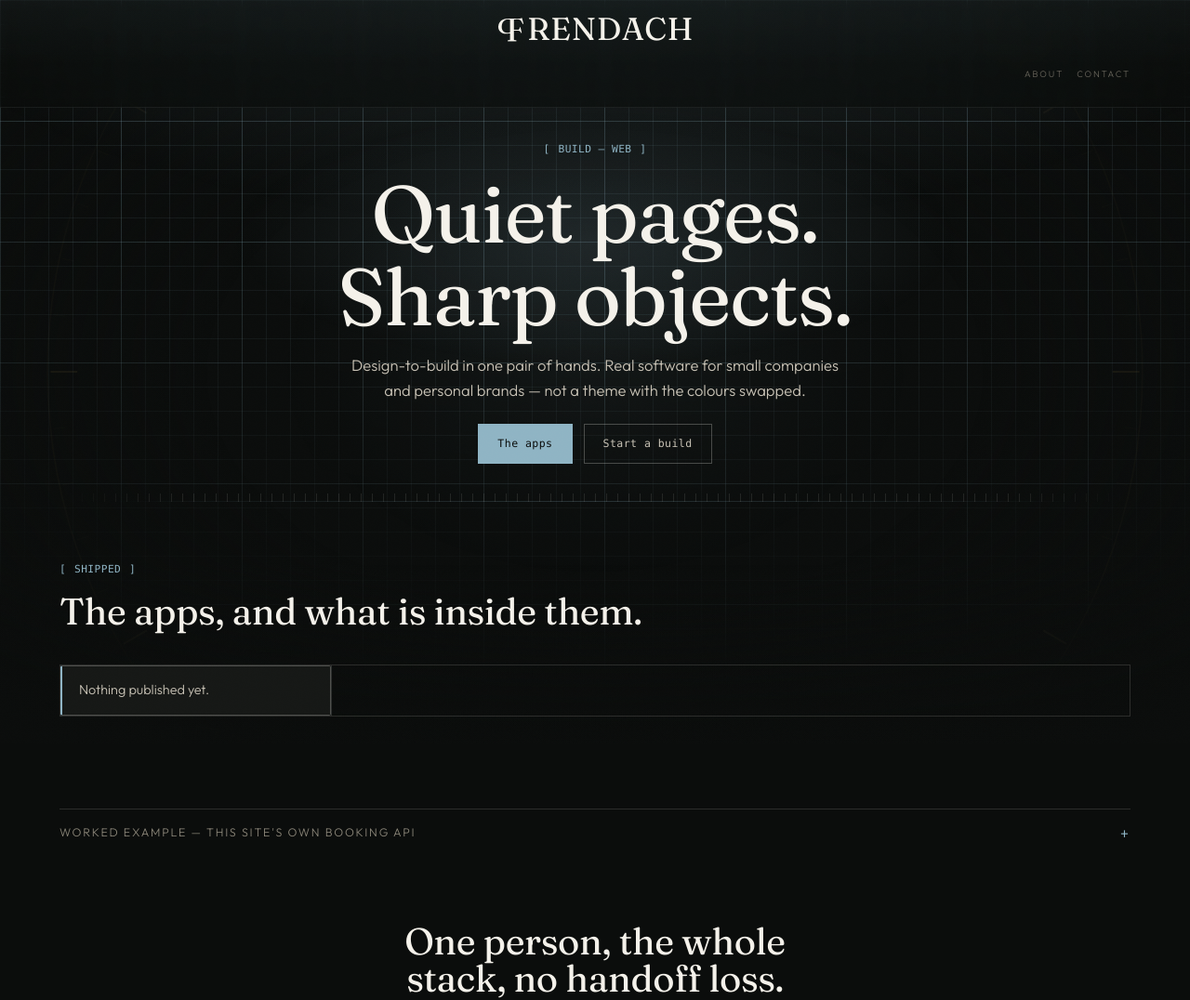
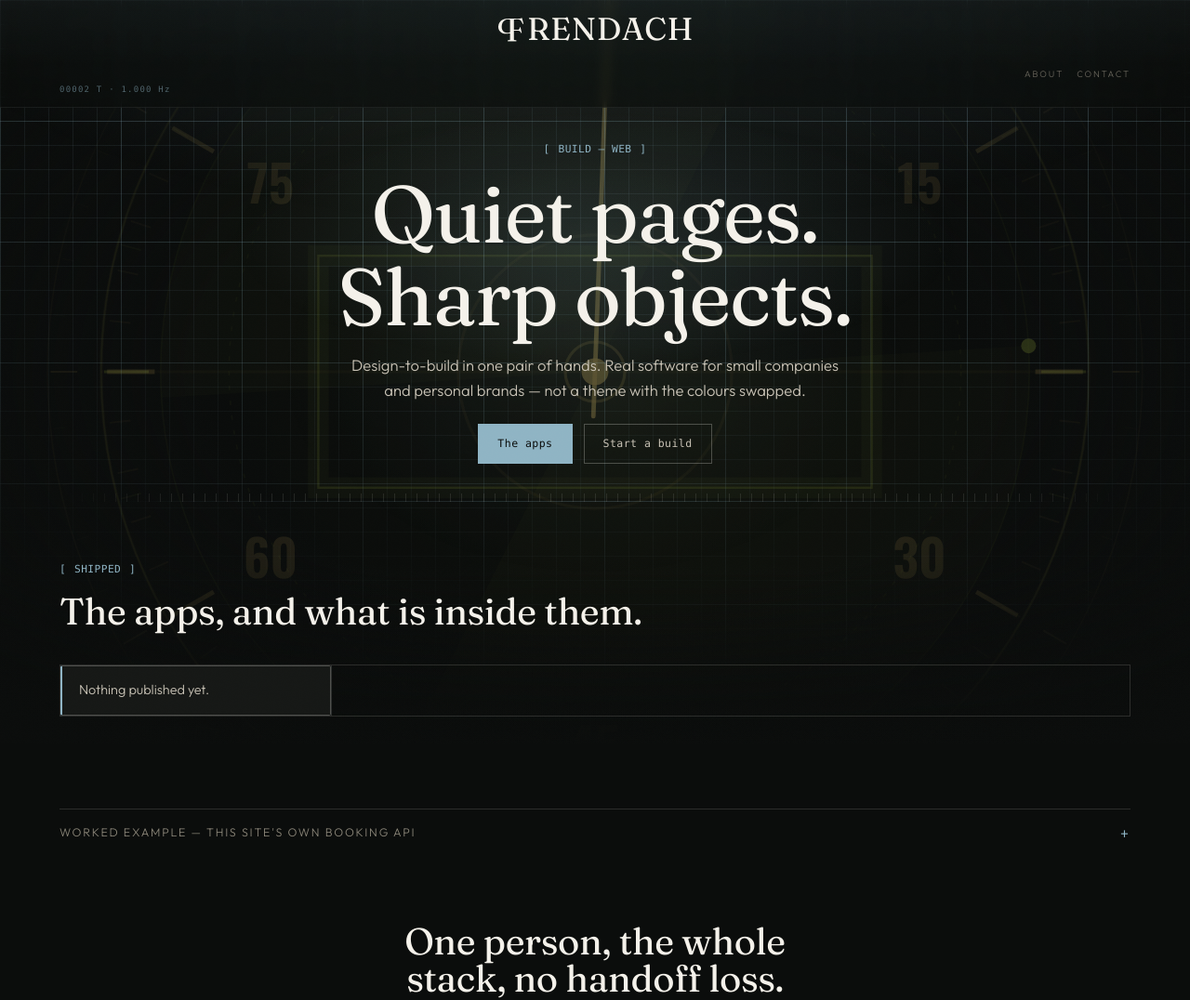
Before and after one commit to paul8frendach/pfrendach, a Django app: page /build/ in a window 1280 px wide. Shown: the top 1076 px of the page at 93% size. Run offline with Django 5.2, Linux system fonts and the light colour scheme; data comes from the database, SQL or seed files in the repository; data that the repository does not hold is empty.

Commit message:
Three clock faces: one mechanism, three ways to read time
The clock is the wardrobe. Every room has one and no two measure time the
same way: Create counts frames on a rotary shutter (24fps, film gate, punched
registration marks), Build reads the escapement itself, Train runs a match
clock (90 minutes, sweeping hand, filling arc, centre circle). All three are
mounted at once and driven from one loop, so a room change cross-fades between
faces and the mechanism never restarts.

A readout in the chrome says what time means in the room you are in — frames,
ticks, or minutes played.

Fixed: runserver's static handler sits outside the middleware chain and sends
only Last-Modified, so browsers heuristically cached edited CSS/JS and served
it with no request at all — correct code on disk, wrong page on screen. Assets
now carry an mtime stamp in DEBUG via {% asset %}. WhiteNoise already hashes
in production, so this costs nothing there.

Co-Authored-By: Claude Opus 5 <noreply@anthropic.com>

```diff
--- /dev/null
+++ b/apps/house/templatetags/house_tags.py
@@ -0,0 +1,39 @@
+"""Template helpers for the house."""
+
+from pathlib import Path
+
+from django import template
+from django.conf import settings
+from django.contrib.staticfiles import finders
+from django.templatetags.static import static
+
+register = template.Library()
+
+_STAMPS: dict[str, str] = {}
+
+
+@register.simple_tag
+def asset(path: str) -> str:
+    """
+    Static URL with a cache-buster stamped from the file's mtime.
+
+    `runserver` serves static through a handler that sits *outside* the
+    middleware chain, so no-store headers cannot be added there, and it sends
+    only Last-Modified — which lets browsers heuristically cache a stylesheet
+    or script and serve it with no request at all. The result is the worst
+    class of bug: correct code on disk, wrong page on screen.
+
+    In production WhiteNoise hashes filenames, so this adds nothing.
+    """
+    url = static(path)
+    if not settings.DEBUG:
+        return url
+
+    if path not in _STAMPS or True:  # always re-stat in dev; the file is changing
+        found = finders.find(path)
+        try:
+            _STAMPS[path] = str(int(Path(found).stat().st_mtime)) if found else "0"
+        except OSError:
+            _STAMPS[path] = "0"
+
+    return f"{url}?v={_STAMPS[path]}"
--- a/static/css/house.css
+++ b/static/css/house.css
@@ -457,6 +457,22 @@ p:last-child { margin-bottom: 0; }
    Off the centre axis entirely, at the rail's right edge, in the quietest
    type on the page. Present when wanted, invisible until then. */
 
+/* The room's own reading of the time. Deliberately the smallest, quietest
+   thing in the chrome: you notice it on the second visit, not the first. */
+.readout {
+  position: absolute;
+  left: 0;
+  bottom: -2px;
+  font-family: ui-monospace, "SF Mono", Menlo, monospace;
+  font-size: 0.56rem;
+  letter-spacing: 0.14em;
+  color: color-mix(in srgb, var(--accent) 52%, transparent);
+  white-space: nowrap;
+  pointer-events: none;
+  opacity: calc(1 - var(--cond));
+  transition: color 0.6s var(--ease);
+}
+
 .subnav {
   position: absolute;
   right: 0;
@@ -1764,3 +1780,31 @@ a.tile:hover { background: color-mix(in srgb, var(--accent) 5%, transparent); }
   35%  { opacity: 1; }
   to   { transform: translateX(46%); opacity: 0; }
 }
+
+/* ---------------------------------------------------------------- faces
+   Three clock faces live in the ground at once, driven by one loop. The room
+   decides which one you are looking at; changing rooms cross-fades between
+   them, so the mechanism never restarts — it only ever changes how it is read. */
+
+.ground .cw,
+.ground .cw--shutter,
+.ground .cw--match {
+  position: absolute;
+  left: 50%;
+  top: 50%;
+  width: max(150vw, 150vh);
+  height: auto;
+  translate:
+    calc(-50% + var(--pdx) * 14px)
+    calc(-50% + var(--pdy) * 10px);
+  opacity: 0;
+  transition: opacity 700ms var(--ease);
+}
+
+[data-world="build"] .ground .cw:not(.cw--shutter):not(.cw--match) { opacity: 0.34; }
+[data-world="create"] .ground .cw--shutter { opacity: 0.5; }
+[data-world="train"] .ground .cw--match { opacity: 0.36; }
+
+/* The house itself shows the movement, quietly — it is the room the other
+   three are inside. */
+[data-world="house"] .ground .cw:not(.cw--shutter):not(.cw--match) { opacity: 0.3; }
--- a/static/js/clockwork.js
+++ b/static/js/clockwork.js
@@ -143,6 +143,113 @@
     );
   }
 
+  /* ======================================================================
+     Three faces, one mechanism.
+
+     The clock is the wardrobe: every room has one, and no two rooms measure
+     time the same way. Create counts frames on a rotary shutter. Build reads
+     the escapement itself. Train runs a match clock. All three are driven from
+     the same elapsed seconds, so they never drift apart.
+     ====================================================================== */
+
+  /* ---- CREATE: a rotary shutter. Time in frames, at 24fps. ---- */
+
+  function shutterMarkup() {
+    var uid = "sh" + Math.floor(Math.random() * 1e6);
+    var GLOW = "var(--glow)";
+    var marks = "";
+    for (var i = 0; i < 24; i++) {
+      var a = (i / 24) * Math.PI * 2 - Math.PI / 2;
+      var major = i % 6 === 0;
+      var inner = major ? 300 : 316;
+      marks +=
+        '<line data-frame="' + i + '"' +
+        ' x1="' + (400 + inner * Math.cos(a)).toFixed(2) + '" y1="' + (400 + inner * Math.sin(a)).toFixed(2) + '"' +
+        ' x2="' + (400 + 330 * Math.cos(a)).toFixed(2) + '" y2="' + (400 + 330 * Math.sin(a)).toFixed(2) + '"' +
+        ' stroke="' + GLOW + '" stroke-opacity="' + (major ? 0.4 : 0.13) + '"' +
+        ' stroke-width="' + (major ? 2 : 1) + '"/>';
+    }
+    // registration marks, the way a frame is punched
+    var reg = "";
+    [[110, 110], [690, 110], [110, 690], [690, 690]].forEach(function (pt) {
+      reg +=
+        '<path d="M ' + (pt[0] - 16) + ' ' + pt[1] + ' H ' + (pt[0] + 16) +
+        ' M ' + pt[0] + ' ' + (pt[1] - 16) + ' V ' + (pt[1] + 16) + '"' +
+        ' stroke="' + GLOW + '" stroke-opacity="0.22" stroke-width="1"/>' +
+        '<circle cx="' + pt[0] + '" cy="' + pt[1] + '" r="7" stroke="' + GLOW + '" stroke-opacity="0.16"/>';
+    });
+
+    return (
+      '<svg class="cw cw--shutter" viewBox="0 0 800 800" aria-hidden="true" fill="none">' +
+      '<defs><radialGradient id="' + uid + '" cx="50%" cy="46%" r="52%">' +
+      '<stop offset="0%" stop-color="' + GLOW + '" stop-opacity="0.10"/>' +
+      '<stop offset="100%" stop-color="var(--ink)" stop-opacity="0"/>' +
+      "</radialGradient></defs>" +
+      '<circle cx="400" cy="400" r="330" fill="url(#' + uid + ')"/>' +
+      '<circle cx="400" cy="400" r="332" stroke="' + GLOW + '" stroke-opacity="0.16"/>' +
+      '<circle cx="400" cy="400" r="246" stroke="' + GLOW + '" stroke-opacity="0.09" stroke-dasharray="3 7"/>' +
+      marks + reg +
+
+      // the shutter itself: two opposed blades sweeping the gate
+      '<g data-shutter>' +
+      '<path d="M 400 400 L 400 108 A 292 292 0 0 1 653 546 Z" fill="' + GLOW + '" fill-opacity="0.045"/>' +
+      '<path d="M 400 400 L 400 692 A 292 292 0 0 1 147 254 Z" fill="' + GLOW + '" fill-opacity="0.045"/>' +
+      '<circle cx="400" cy="400" r="292" stroke="' + GLOW + '" stroke-opacity="0.1"/>' +
+      "</g>" +
+
+      // the gate: what the lens actually sees, 2.39:1
+      '<rect x="214" y="322" width="372" height="156" stroke="' + GLOW + '" stroke-opacity="0.3" stroke-width="1.5"/>' +
+      '<rect x="214" y="322" width="372" height="156" stroke="' + GLOW + '" stroke-opacity="0.08" stroke-width="14"/>' +
+      '<circle data-shutter-pin cx="400" cy="108" r="5" fill="' + GLOW + '" fill-opacity="0.55"/>' +
+      "</svg>"
+    );
+  }
+
+  /* ---- TRAIN: a match clock. Time in minutes played, out of 90. ---- */
+
+  function matchMarkup() {
+    var GOLD = "var(--gold)";
+    var ticks = "";
+    for (var i = 0; i < 60; i++) {
+      var a = (i / 60) * Math.PI * 2 - Math.PI / 2;
+      var major = i % 5 === 0;
+      var inner = major ? 296 : 314;
+      ticks +=
+        '<line x1="' + (400 + inner * Math.cos(a)).toFixed(2) + '" y1="' + (400 + inner * Math.sin(a)).toFixed(2) + '"' +
+        ' x2="' + (400 + 328 * Math.cos(a)).toFixed(2) + '" y2="' + (400 + 328 * Math.sin(a)).toFixed(2) + '"' +
+        ' stroke="' + GOLD + '" stroke-opacity="' + (major ? 0.42 : 0.13) + '"' +
+        ' stroke-width="' + (major ? 3 : 1.2) + '"/>';
+    }
+    // the quarters of a match, stencilled
+    var nums = "";
+    [[0, "90"], [15, "15"], [30, "30"], [45, "45"], [60, "60"], [75, "75"]].forEach(function (pair) {
+      var a = (pair[0] / 90) * Math.PI * 2 - Math.PI / 2;
+      nums +=
+        '<text x="' + (400 + 252 * Math.cos(a)).toFixed(1) + '" y="' + (400 + 252 * Math.sin(a) + 13).toFixed(1) + '"' +
+        ' text-anchor="middle" fill="' + GOLD + '" fill-opacity="0.3"' +
+        ' font-family="Oswald, sans-serif" font-size="34" font-weight="600">' + pair[1] + "</text>";
+    });
+
+    return (
+      '<svg class="cw cw--match" viewBox="0 0 800 800" aria-hidden="true" fill="none">' +
+      // the full-time arc, filling as the match runs
+      '<circle cx="400" cy="400" r="332" stroke="' + GOLD + '" stroke-opacity="0.12" stroke-width="2"/>' +
+      '<circle data-match-arc cx="400" cy="400" r="332" stroke="' + GOLD + '" stroke-opacity="0.5"' +
+      ' stroke-width="4" stroke-linecap="round" transform="rotate(-90 400 400)"' +
+      ' stroke-dasharray="2086" stroke-dashoffset="2086"/>' +
+      ticks + nums +
+      // centre spot and halfway line, because this is a pitch as much as a dial
+      '<line x1="68" y1="400" x2="732" y2="400" stroke="' + GOLD + '" stroke-opacity="0.08" stroke-width="2"/>' +
+      '<circle cx="400" cy="400" r="92" stroke="' + GOLD + '" stroke-opacity="0.1" stroke-width="2"/>' +
+      '<g data-match-hand>' +
+      '<line x1="400" y1="430" x2="400" y2="118" stroke="' + GOLD + '" stroke-opacity="0.75" stroke-width="3" stroke-linecap="round"/>' +
+      "</g>" +
+      '<circle cx="400" cy="400" r="9" fill="' + GOLD + '" fill-opacity="0.75"/>' +
+      '<circle cx="400" cy="400" r="20" stroke="' + GOLD + '" stroke-opacity="0.3" stroke-width="2"/>' +
+      "</svg>"
+    );
+  }
+
   /**
    * Draw a movement into `el` and run it. Returns a handle with
    * `.drive(elapsed, crankTheta)` for a caller that owns the clock, or it
@@ -226,9 +333,87 @@
     };
   }
 
+  /**
+   * Mount all three faces into one element and run them from a single clock.
+   * They are never unmounted — the CSS decides which room's face is visible,
+   * so changing worlds cross-fades between them and nothing ever restarts.
+   * That continuity is the point: it is the same mechanism behind every door.
+   */
+  function mountFaces(el, opts) {
+    opts = opts || {};
+    var rate = typeof opts.rate === "number" ? opts.rate : 1;
+
+    el.insertAdjacentHTML("afterbegin", shutterMarkup());
+    el.insertAdjacentHTML("afterbegin", matchMarkup());
+    var movement = mount(el, { rate: rate, noGlow: opts.noGlow });
+
+    var shutter = el.querySelector("[data-shutter]");
+    var shutterPin = el.querySelector("[data-shutter-pin]");
+    var frames = el.querySelectorAll("[data-frame]");
+    var hand = el.querySelector("[data-match-hand]");
+    var arc = el.querySelector("[data-match-arc]");
+    var ARC_LEN = 2086;
+
+    var lastFrame = -1;
+    var raf = 0;
+    var stopped = false;
+
+    // What each room means by "now". Same seconds in, three different readings.
+    var reading = { frame: 0, tick: 0, minute: 0, second: 0 };
+
+    function drive(elapsed) {
+      movement.drive(elapsed, 0);
+
+      /* Create: 24 frames a second, but slowed to the ambient rate so the
+         shutter reads as a lazy sweep rather than a strobe. */
+      var frame = Math.floor(elapsed * 24);
+      shutter.setAttribute("transform", "rotate(" + (elapsed * 82).toFixed(2) + " 400 400)");
+      if (shutterPin) {
+        var a = (elapsed * 82 - 90) * Math.PI / 180;
+        shutterPin.setAttribute("cx", (400 + 292 * Math.cos(a)).toFixed(1));
+        shutterPin.setAttribute("cy", (400 + 292 * Math.sin(a)).toFixed(1));
+      }
+      if (frame !== lastFrame) {
+        lastFrame = frame;
+        var lit = frames[frame % 24];
+        if (lit) {
+          lit.style.strokeOpacity = "0.85";
+          window.setTimeout(function () { lit.style.strokeOpacity = ""; }, 110);
+        }
+      }
+
+      /* Train: a match clock. 90 minutes, running at a minute every two
+         seconds, so a visitor sees it move without waiting for a half. */
+      var played = (elapsed * 0.5) % 90;
+      hand.setAttribute("transform", "rotate(" + ((played / 90) * 360).toFixed(2) + " 400 400)");
+      arc.setAttribute("stroke-dashoffset", (ARC_LEN * (1 - played / 90)).toFixed(1));
+
+      reading.frame = frame % 24;
+      reading.tick = Math.floor(elapsed * BALANCE_HZ * 2);
+      reading.minute = Math.floor(played);
+      reading.second = Math.floor((played % 1) * 60);
+      return reading;
+    }
+
+    function loop(now) {
+      if (stopped) return;
+      var r = drive((now / 1000) * rate);
+      if (opts.onTick) opts.onTick(r);
+      raf = requestAnimationFrame(loop);
+    }
+    if (opts.autorun) raf = requestAnimationFrame(loop);
+
+    return {
+      drive: drive,
+      reading: reading,
+      stop: function () { stopped = true; cancelAnimationFrame(raf); movement.stop(); },
+    };
+  }
+
   window.PF = window.PF || {};
   window.PF.clockwork = {
     mount: mount,
+    mountFaces: mountFaces,
     sliderCrank: sliderCrank,
     markup: svgMarkup,
     BALANCE_HZ: BALANCE_HZ,
--- a/static/js/house.js
+++ b/static/js/house.js
@@ -179,7 +179,30 @@
   var ground = document.querySelector("[data-ground]");
   if (ground && !reduced && window.PF && window.PF.clockwork && !ground.dataset.mounted) {
     ground.dataset.mounted = "1";
-    window.PF.clockwork.mount(ground, { autorun: true, rate: 0.16, noGlow: true });
+    var readout = document.querySelector("[data-readout]");
+
+    window.PF.clockwork.mountFaces(ground, {
+      autorun: true,
+      rate: 0.16,
+      noGlow: true,
+      /* The readout in the chrome says what time means in this room: frames
+         under a shutter, ticks off an escapement, minutes of a match. Written
+         at most once a second — it is a clock, not a stopwatch. */
+      onTick: readout ? (function () {
+        var last = "";
+        return function (r) {
+          var world = document.documentElement.getAttribute("data-world");
+          var text =
+            world === "create" ? "F" + String(r.frame).padStart(2, "0") + " · 24 FPS" :
+            world === "build"  ? String(r.tick).padStart(5, "0") + " T · 1.000 Hz" :
+            world === "train"  ? String(r.minute).padStart(2, "0") + ":" + String(r.second).padStart(2, "0") + " PLAYED" :
+            "";
+          if (text === last) return;
+          last = text;
+          readout.textContent = text;
+        };
+      })() : null,
+    });
   }
 
   /* ---------------------------------------------------------- presence
--- a/templates/base.html
+++ b/templates/base.html
@@ -1,4 +1,4 @@
-{% load static %}<!doctype html>
+{% load static house_tags %}<!doctype html>
 <html lang="en" data-world="{% block world %}{{ current_world }}{% endblock %}">
 <head>
   <meta charset="utf-8">
@@ -32,8 +32,8 @@
   {% endcomment %}
   <link rel="stylesheet" href="https://fonts.googleapis.com/css2?family=Fraunces:opsz,wght,SOFT,WONK@72,400..700,0,0..1&family=Outfit:wght@300;400;500&family=Anton&family=Oswald:wght@300;500;600&family=Montserrat:wght@300;400;500&display=swap">
 
-  <link rel="stylesheet" href="{% static 'css/house.css' %}">
-  <link rel="stylesheet" href="{% static 'css/worlds.css' %}">
+  <link rel="stylesheet" href="{% asset 'css/house.css' %}">
+  <link rel="stylesheet" href="{% asset 'css/worlds.css' %}">
   {% block curtain_css %}{% endblock %}
   {% block extra_head %}{% endblock %}
 </head>
@@ -68,9 +68,9 @@
   {% include "partials/footer.html" %}
   </div>
 
-  <script src="{% static 'js/clockwork.js' %}" defer></script>
-  <script src="{% static 'js/house.js' %}" defer></script>
-  <script src="{% static 'js/router.js' %}" defer></script>
+  <script src="{% asset 'js/clockwork.js' %}" defer></script>
+  <script src="{% asset 'js/house.js' %}" defer></script>
+  <script src="{% asset 'js/router.js' %}" defer></script>
   {% block curtain_js %}{% endblock %}
   {% block extra_js %}{% endblock %}
 </body>
--- a/templates/house/flash.html
+++ b/templates/house/flash.html
@@ -1,10 +1,10 @@
 {% extends "base.html" %}
-{% load static %}
+{% load static house_tags %}
 
 {% block title %}Sting — Paul Frendach{% endblock %}
 {% block world %}house{% endblock %}
 {% block extra_head %}<meta name="robots" content="noindex">{% endblock %}
-{% block curtain_css %}<link rel="stylesheet" href="{% static 'css/curtain.css' %}">{% endblock %}
+{% block curtain_css %}<link rel="stylesheet" href="{% asset 'css/curtain.css' %}">{% endblock %}
 
 {% block content %}
 {% comment %}
@@ -37,4 +37,4 @@ mp4 masters stay in static/flash/ for graphics work — not played on this site.
 </section>
 {% endblock %}
 
-{% block curtain_js %}<script src="{% static 'js/sting.js' %}" defer></script>{% endblock %}
+{% block curtain_js %}<script src="{% asset 'js/sting.js' %}" defer></script>{% endblock %}
--- a/templates/house/home.html
+++ b/templates/house/home.html
@@ -1,12 +1,12 @@
 {% extends "base.html" %}
-{% load static %}
+{% load static house_tags %}
 
 {% block title %}Paul Frendach — Create · Build · Train{% endblock %}
 {% block world %}house{% endblock %}
 
-{% block curtain_css %}<link rel="stylesheet" href="{% static 'css/curtain.css' %}">{% endblock %}
+{% block curtain_css %}<link rel="stylesheet" href="{% asset 'css/curtain.css' %}">{% endblock %}
 {% block curtain %}{% include "partials/curtain.html" %}{% endblock %}
-{% block curtain_js %}<script src="{% static 'js/sting.js' %}" defer></script>{% endblock %}
+{% block curtain_js %}<script src="{% asset 'js/sting.js' %}" defer></script>{% endblock %}
 
 {% block content %}
 
--- a/templates/partials/chrome.html
+++ b/templates/partials/chrome.html
@@ -32,6 +32,12 @@ cross-fade, so nothing ever jumps from one layout to another.
         {% endfor %}
       </nav>
 
+      {% comment %}
+      What time means in this room. Frames under a shutter, ticks off an
+      escapement, minutes of a match — the same mechanism, read three ways.
+      {% endcomment %}
+      <span class="readout" data-readout aria-hidden="true"></span>
+
       <nav class="subnav" aria-label="More">
         <a href="{% url 'house:about' %}"
            {% if request.resolver_match.url_name == 'about' %}aria-current="page"{% endif %}>About</a>
```
Also changed, not shown: apps/house/templatetags/__init__.py (added).
